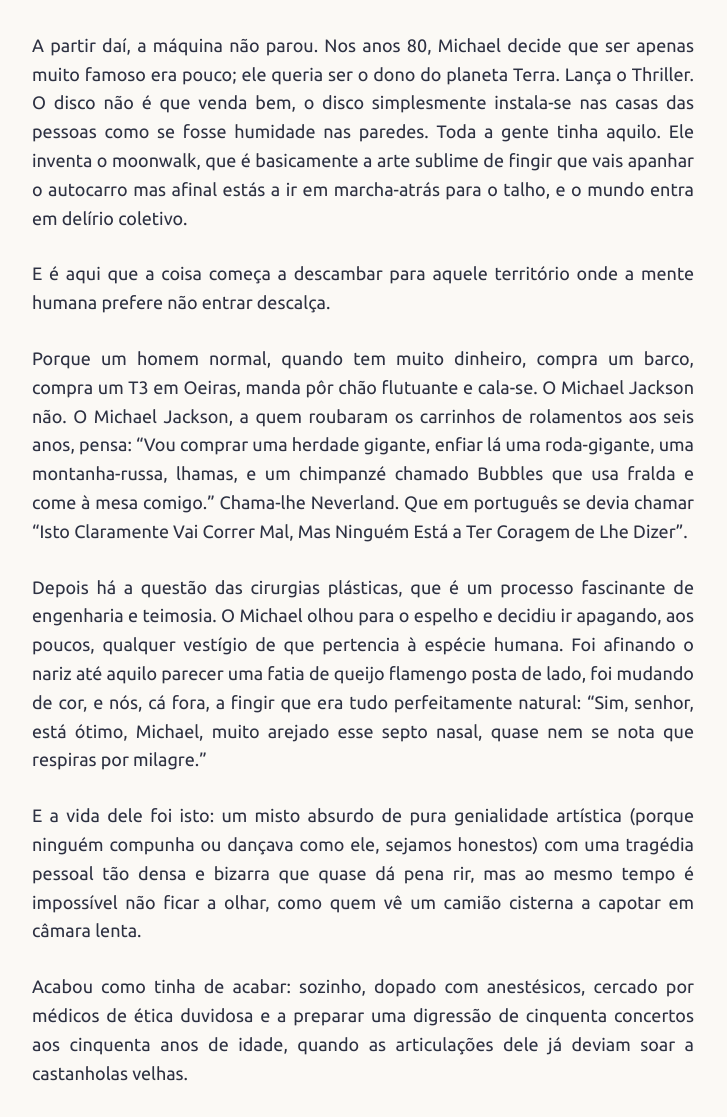
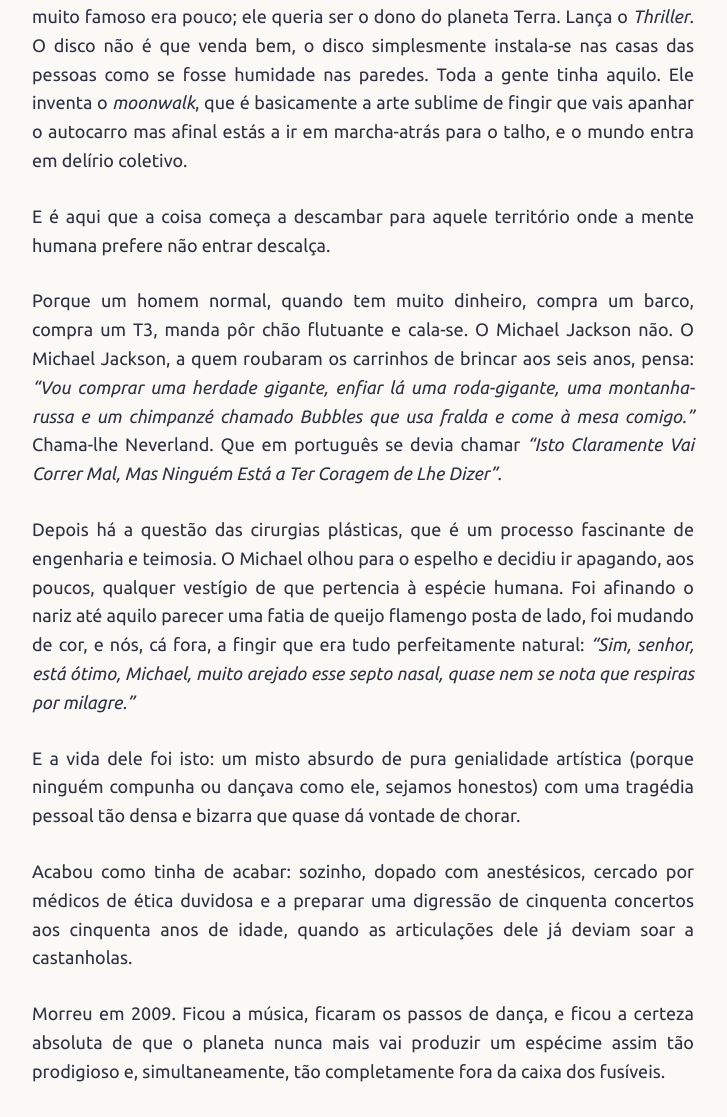
Before and after one commit to joaquim-capitao/musica, a Jekyll site: the page built from artistas/michael-jackson.md, in a window 1280 px wide and 1400 px high, scrolled down 619 px. Shown: the part 283-1400 px from the top of the window, without its empty margins (277-1004 px from the left). Built offline with Jekyll 4.4.1, drawn with Linux system fonts in a browser that asks for light colours; our own code applies the rules of GitHub Pages for plain Markdown files; some of the changed text lies outside the part shown; grey boxes are pictures that could not be loaded.

Commit message:
Update michael-jackson.md

```diff
--- a/artistas/michael-jackson.md
+++ b/artistas/michael-jackson.md
@@ -1,26 +1,24 @@
 # Michael Jackson
 
-Ora bem. Vamos a isto com calma, porque quando se fala de Michael Jackson convém respirar fundo e aceitar que o conceito de "normalidade" foi algo que aquela criatura nunca conheceu, nem de raspão.
+Ora bem. Vamos a isto com calma, porque quando se fala de Michael Jackson convém respirar fundo e aceitar que o conceito de *"normalidade"* foi algo que aquela criatura nunca conheceu, nem de raspão.
 
-A coisa começa logo mal, na cidade de Gary, no Indiana. O pai, Joe Jackson olhou para a paternidade e pensou: "Isto de dar carinho é giro, mas e se eu montasse antes um entreposto comercial à base de chantagem psicológica e bofetadas?". Então, decide juntar os filhos todos num grupo: os Jackson 5.
+A coisa começa logo mal, na cidade de Gary, no Indiana. O pai, Joe Jackson olhou para a paternidade e pensou: *"Isto de dar carinho é giro, mas e se eu montasse antes um entreposto comercial à base de chantagem psicológica e bofetadas?"*. Então, decide juntar os filhos todos num grupo: os **Jackson 5**.
 
-O Michael tinha cinco anos. Cinco. Uma idade em que uma criança comum está a enfiar plasticina no nariz. O Michael não. O Michael estava num palco de lantejoulas a rodopiar e a cantar com a alma de um operário fabril de cinquenta anos que acabou de ser despedido e perdeu o subsídio de desemprego. Era genial? Era. Mas a que custo? Ao custo de que a infância dele durou sensivelmente treze minutos e meio.
+O Michael tinha cinco anos. Cinco. Uma idade em que uma criança comum está a enfiar brinquedos no nariz. O Michael não. O Michael estava num palco a rodopiar e a cantar com a alma de um operário fabril. Era genial? Era. Mas a que custo? Ao custo de que a infância dele durou sensivelmente treze minutos e meio.
 
 ![](https://64.media.tumblr.com/7e80a741dd2230ccce432e4d974ec806/b921b32e6b3d3296-a3/s540x810/623a80301f297c6ae32143272325033f15dd1aa7.gif)
 
-A partir daí, a máquina não parou. Nos anos 80, Michael decide que ser apenas muito famoso era pouco; ele queria ser o dono do planeta Terra. Lança o Thriller. O disco não é que venda bem, o disco simplesmente instala-se nas casas das pessoas como se fosse humidade nas paredes. Toda a gente tinha aquilo. Ele inventa o moonwalk, que é basicamente a arte sublime de fingir que vais apanhar o autocarro mas afinal estás a ir em marcha-atrás para o talho, e o mundo entra em delírio coletivo.
+A partir daí, a máquina não parou. Nos anos 80, Michael decide que ser apenas muito famoso era pouco; ele queria ser o dono do planeta Terra. Lança o *Thriller*. O disco não é que venda bem, o disco simplesmente instala-se nas casas das pessoas como se fosse humidade nas paredes. Toda a gente tinha aquilo. Ele inventa o *moonwalk*, que é basicamente a arte sublime de fingir que vais apanhar o autocarro mas afinal estás a ir em marcha-atrás para o talho, e o mundo entra em delírio coletivo.
 
 E é aqui que a coisa começa a descambar para aquele território onde a mente humana prefere não entrar descalça.
 
-Porque um homem normal, quando tem muito dinheiro, compra um barco, compra um T3 em Oeiras, manda pôr chão flutuante e cala-se. O Michael Jackson não. O Michael Jackson, a quem roubaram os carrinhos de rolamentos aos seis anos, pensa: "Vou comprar uma herdade gigante, enfiar lá uma roda-gigante, uma montanha-russa, lhamas, e um chimpanzé chamado Bubbles que usa fralda e come à mesa comigo." Chama-lhe Neverland. Que em português se devia chamar "Isto Claramente Vai Correr Mal, Mas Ninguém Está a Ter Coragem de Lhe Dizer".
+Porque um homem normal, quando tem muito dinheiro, compra um barco, compra um T3, manda pôr chão flutuante e cala-se. O Michael Jackson não. O Michael Jackson, a quem roubaram os carrinhos de brincar aos seis anos, pensa: *"Vou comprar uma herdade gigante, enfiar lá uma roda-gigante, uma montanha-russa e um chimpanzé chamado Bubbles que usa fralda e come à mesa comigo."* Chama-lhe Neverland. Que em português se devia chamar *"Isto Claramente Vai Correr Mal, Mas Ninguém Está a Ter Coragem de Lhe Dizer".*
 
-Depois há a questão das cirurgias plásticas, que é um processo fascinante de engenharia e teimosia. O Michael olhou para o espelho e decidiu ir apagando, aos poucos, qualquer vestígio de que pertencia à espécie humana. Foi afinando o nariz até aquilo parecer uma fatia de queijo flamengo posta de lado, foi mudando de cor, e nós, cá fora, a fingir que era tudo perfeitamente natural: "Sim, senhor, está ótimo, Michael, muito arejado esse septo nasal, quase nem se nota que respiras por milagre."
+Depois há a questão das cirurgias plásticas, que é um processo fascinante de engenharia e teimosia. O Michael olhou para o espelho e decidiu ir apagando, aos poucos, qualquer vestígio de que pertencia à espécie humana. Foi afinando o nariz até aquilo parecer uma fatia de queijo flamengo posta de lado, foi mudando de cor, e nós, cá fora, a fingir que era tudo perfeitamente natural: *"Sim, senhor, está ótimo, Michael, muito arejado esse septo nasal, quase nem se nota que respiras por milagre."*
 
+E a vida dele foi isto: um misto absurdo de pura genialidade artística (porque ninguém compunha ou dançava como ele, sejamos honestos) com uma tragédia pessoal tão densa e bizarra que quase dá vontade de chorar.
 
-
-E a vida dele foi isto: um misto absurdo de pura genialidade artística (porque ninguém compunha ou dançava como ele, sejamos honestos) com uma tragédia pessoal tão densa e bizarra que quase dá pena rir, mas ao mesmo tempo é impossível não ficar a olhar, como quem vê um camião cisterna a capotar em câmara lenta.
-
-Acabou como tinha de acabar: sozinho, dopado com anestésicos, cercado por médicos de ética duvidosa e a preparar uma digressão de cinquenta concertos aos cinquenta anos de idade, quando as articulações dele já deviam soar a castanholas velhas.
+Acabou como tinha de acabar: sozinho, dopado com anestésicos, cercado por médicos de ética duvidosa e a preparar uma digressão de cinquenta concertos aos cinquenta anos de idade, quando as articulações dele já deviam soar a castanholas.
 
 Morreu em 2009. Ficou a música, ficaram os passos de dança, e ficou a certeza absoluta de que o planeta nunca mais vai produzir um espécime assim tão prodigioso e, simultaneamente, tão completamente fora da caixa dos fusíveis.
 
```
